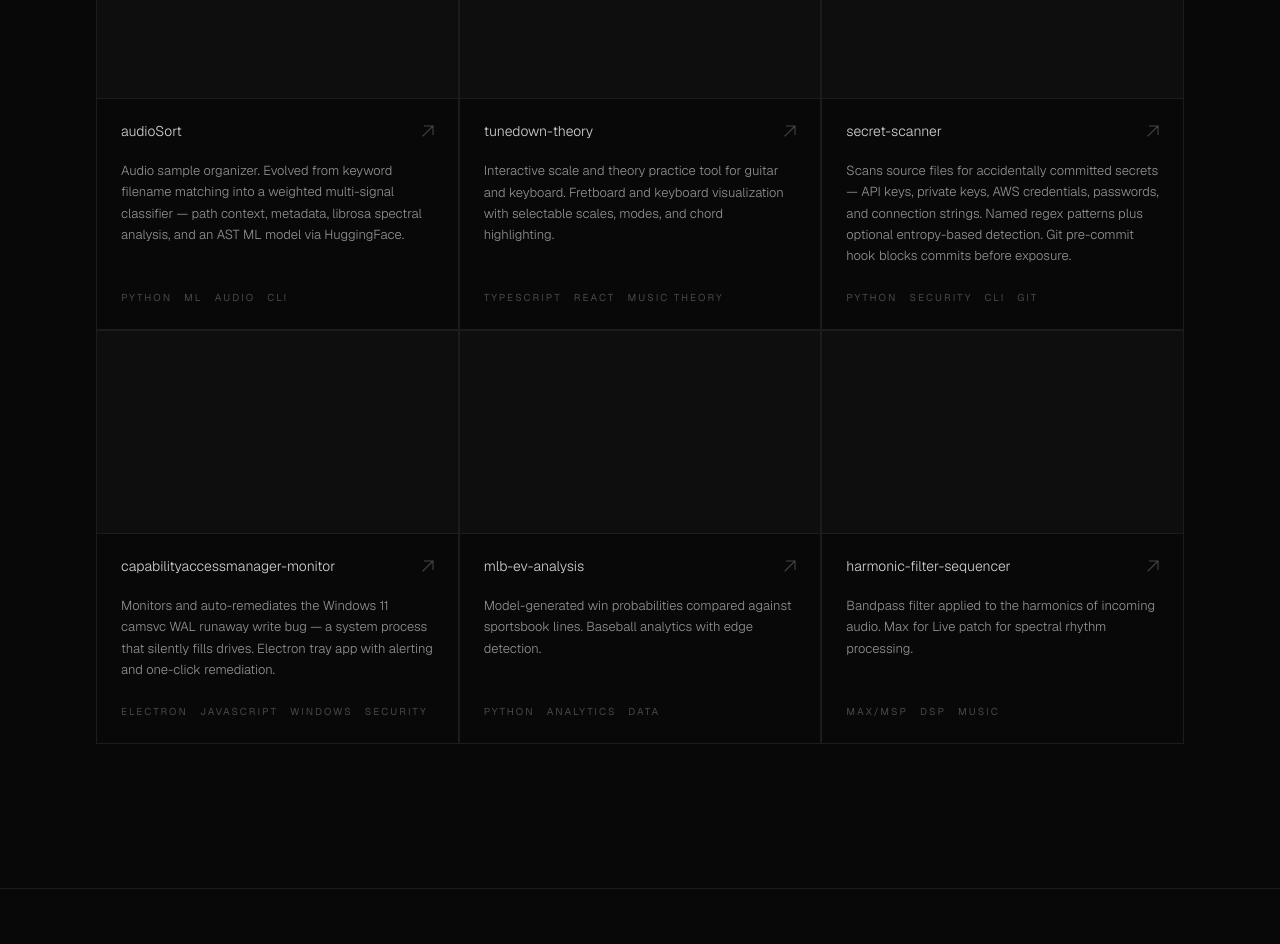
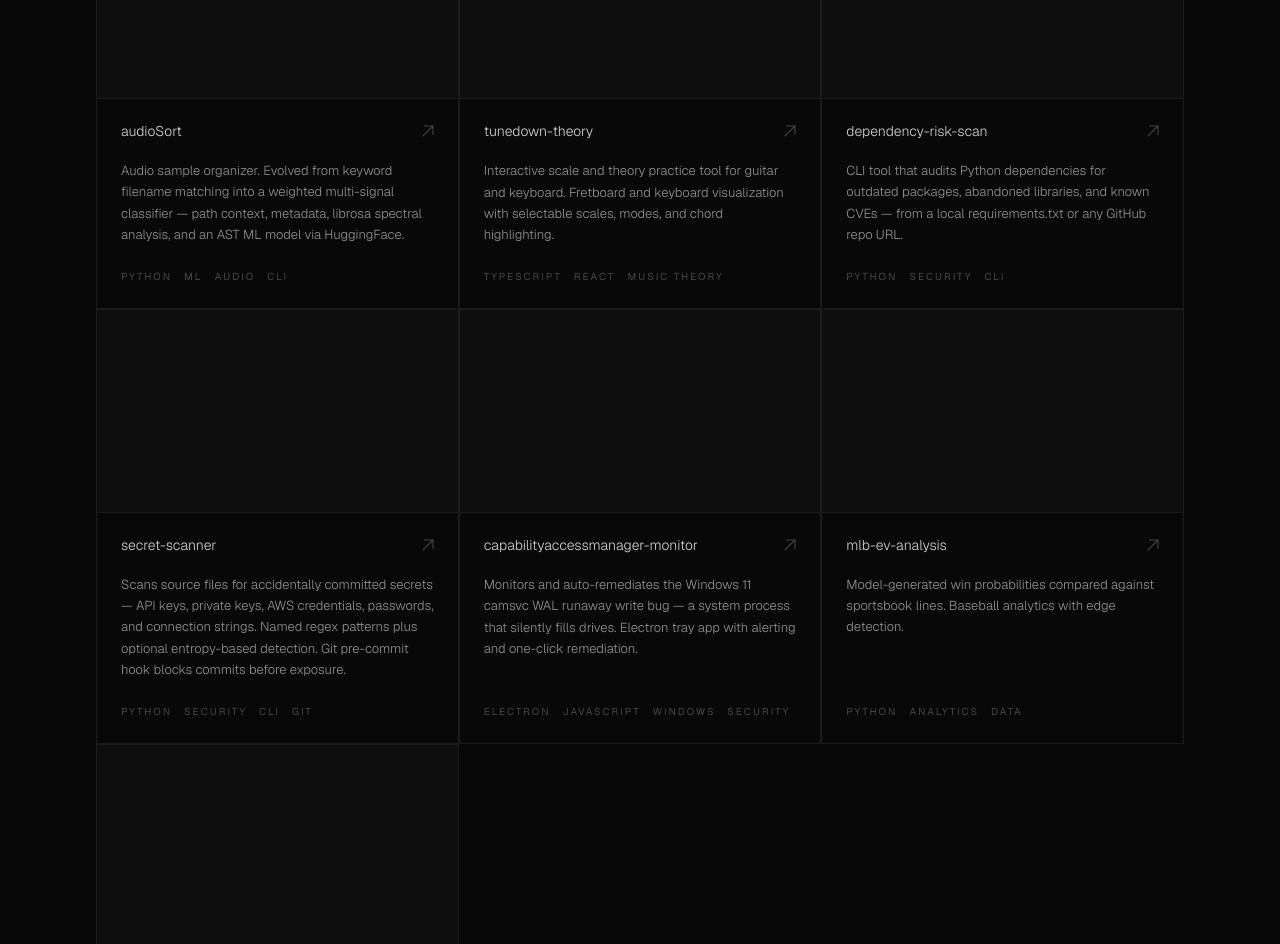
Before and after one commit to hadencain/portfolio, a Next.js app: page / in a window 1280 px wide. Shown: the part 1900-2844 px from the top of the page. Built offline with nearby package versions, Linux system fonts and the light colour scheme.

Commit message:
add dependency-risk-scan to projects

```diff
--- a/components/projects.tsx
+++ b/components/projects.tsx
@@ -66,6 +66,14 @@ const projects = [
       "Interactive scale and theory practice tool for guitar and keyboard. Fretboard and keyboard visualization with selectable scales, modes, and chord highlighting.",
     tags: ["TypeScript", "React", "Music Theory"],
     github: "https://github.com/hadencain/tunedown-theory",
+    youtube: null,
+  },
+  {
+    title: "dependency-risk-scan",
+    description:
+      "CLI tool that audits Python dependencies for outdated packages, abandoned libraries, and known CVEs — from a local requirements.txt or any GitHub repo URL.",
+    tags: ["Python", "Security", "CLI"],
+    github: "https://github.com/hadencain/dependency-risk-scan",
     youtube: null,
   },
   {
```
